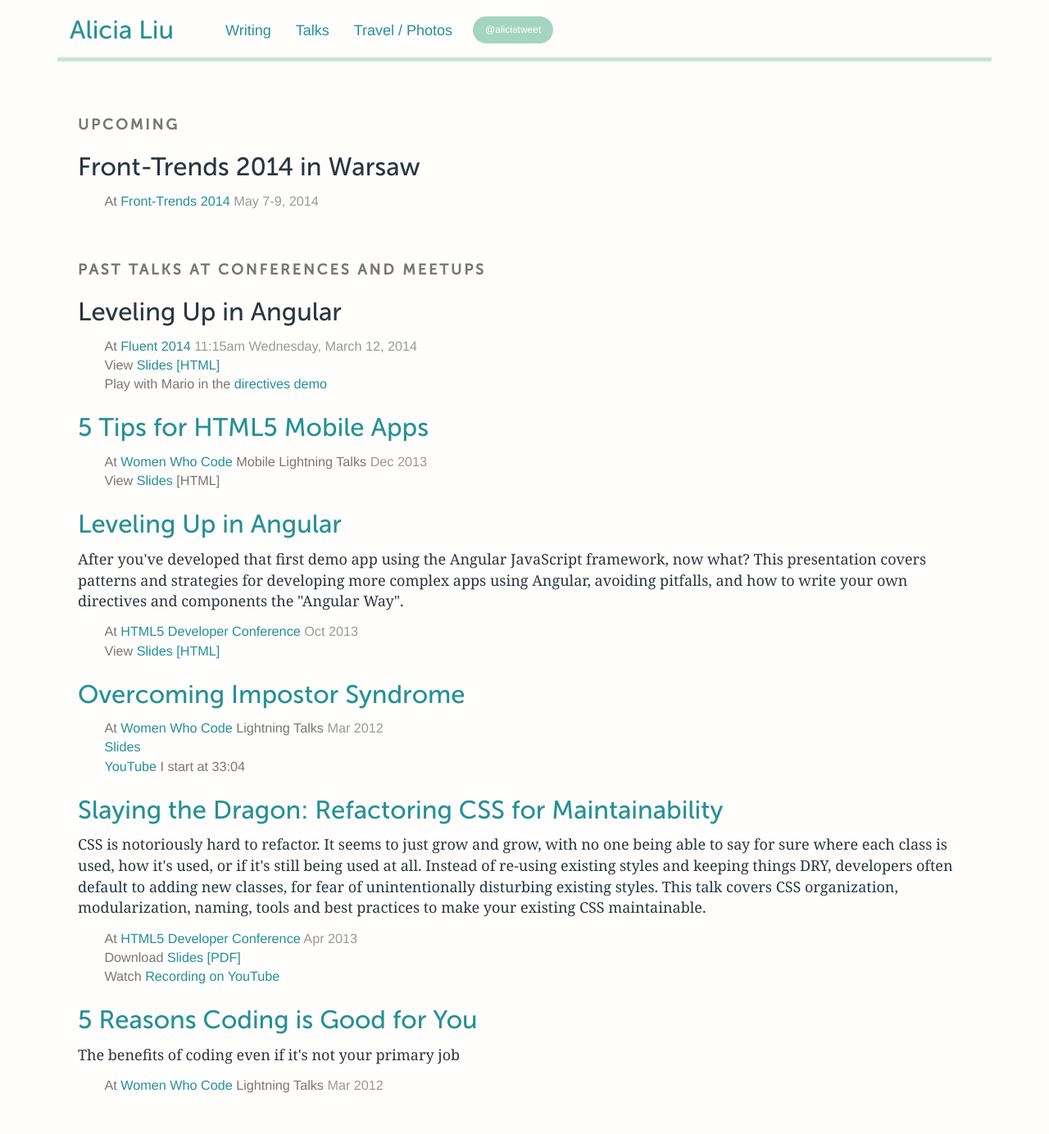
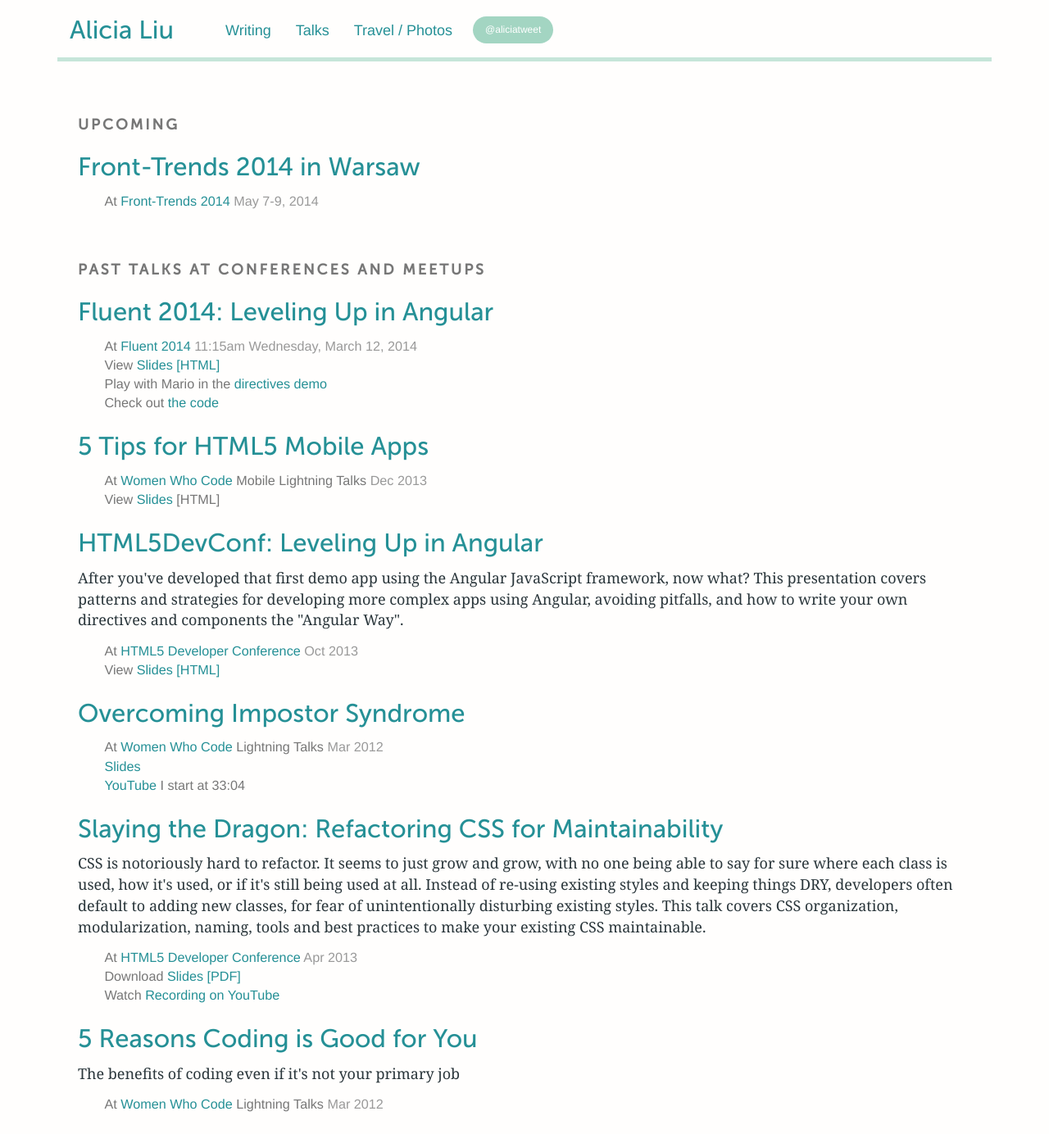
Before and after one commit to alicial/alicial.github.io, a Jekyll site: the page built from talks/index.html, in a window 1280 px wide. Shown: the whole page at 82% size. Built offline with Jekyll 4.4.1, drawn with Linux system fonts in a browser that asks for light colours; nearby versions of some CDN libraries; Markdown is read by kramdown in place of the engine named in the settings; before the commit the page ends 1361 px from its top, so only the background shows below that.

Commit message:
update links to talks

```diff
--- a/talks/index.html
+++ b/talks/index.html
@@ -8,7 +8,7 @@ title: Talks - Alicia Liu
       <h5>Upcoming</h5>
     </header>
     <article>
-      <h3>Front-Trends 2014 in Warsaw</h3>
+      <h3><a href="http://2014.front-trends.com/" target="_blank">Front-Trends 2014 in Warsaw</a></h3>
       <div class="details">
         At <a href="http://2014.front-trends.com/" target="_blank">Front-Trends 2014</a> <time>May 7-9, 2014</time>
       </div>
@@ -19,13 +19,15 @@ title: Talks - Alicia Liu
       <h5>Past Talks at Conferences and Meetups</h5>
     </header>
     <article>
-      <h3>Leveling Up in Angular</h3>
+      <h3><a href="http://alicialiu.net/leveling-up-angular-talk" title="Leveling Up in Angular" target="_blank">Fluent 2014: Leveling Up in Angular</a></h3>
       <div class="details">
         At <a href="http://fluentconf.com/fluent2014/public/schedule/detail/32401" target="_blank">Fluent 2014</a> <time>11:15am Wednesday, March 12, 2014</time>
         <br>
         View <a href="http://alicialiu.net/leveling-up-angular-talk" title="Leveling Up in Angular" target="_blank">Slides [HTML]</a>
         <br>
         Play with Mario in the <a href="http://alicialiu.net/leveling-up-angular-talk/examples/directive.html">directives demo</a>
+        <br>
+        Check out <a target="_blank" href="https://github.com/alicial/leveling-up-angular-talk">the code</a>
       </div>
     </article>
     <article>
@@ -37,7 +39,7 @@ title: Talks - Alicia Liu
       </div>
     </article>
     <article>
-      <h3><a target="_blank" href="https://github.com/alicial/leveling-up-angular-talk">Leveling Up in Angular</a></h3>
+      <h3><a href="http://alicialiu.net/leveling-up-angular-talk" title="Leveling Up in Angular" target="_blank">HTML5DevConf: Leveling Up in Angular</a></h3>
       <p>
         After you've developed that first demo app using the Angular JavaScript framework, now what? This presentation covers patterns and strategies for developing more complex apps using Angular, avoiding pitfalls, and how to write your own directives and components the "Angular Way".
       </p>
```
